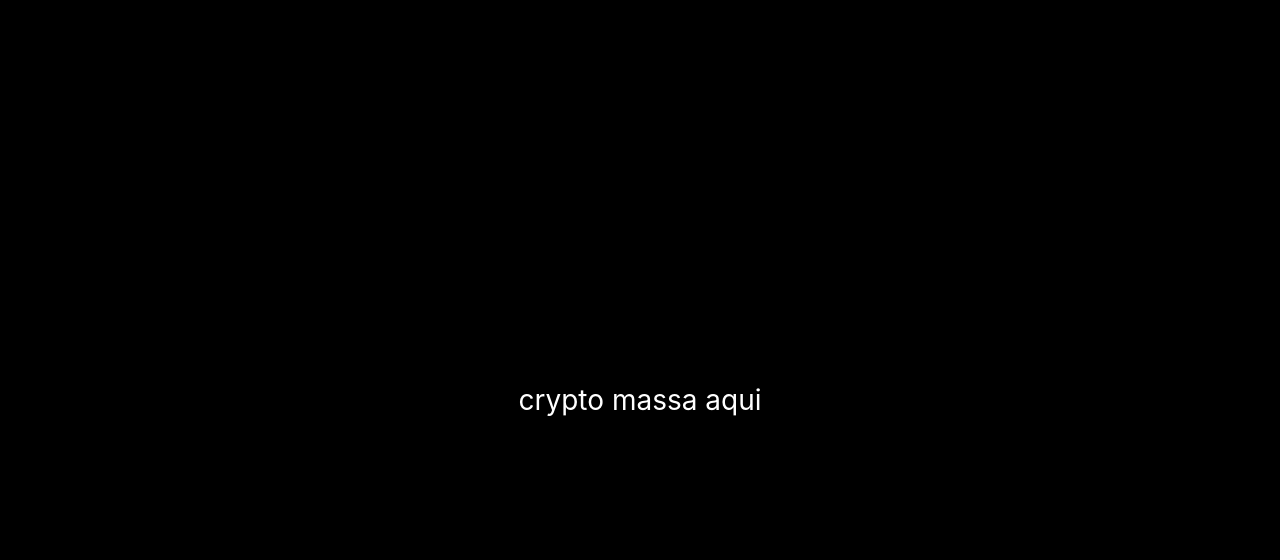
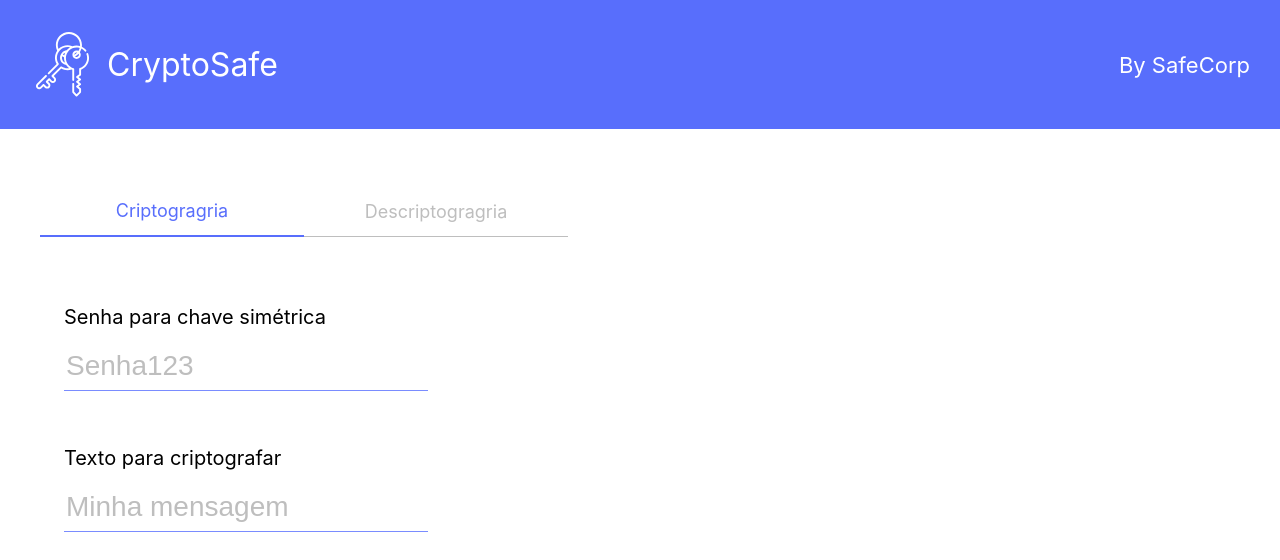
Before and after one commit to LucasRohr/criptografia, a React (Create React App) app: page / in a window 1280 px wide. Shown: the top 560 px of the page. Built offline with nearby package versions, Linux system fonts and the light colour scheme.

Commit message:
Adding base components and page

```diff
--- a/src/components/index.js
+++ b/src/components/index.js
@@ -0,0 +1,2 @@
+export { Input } from './input/input.component'
+export { Tabs } from './tabs/tabs.component'
--- /dev/null
+++ b/src/components/input/input.component.jsx
@@ -0,0 +1,18 @@
+import React from 'react'
+
+import './input.style.scss'
+
+const Input = ({ onValueChange, placeholder, label }) => {
+  const onChangeText = event => {
+    onValueChange(event.target.value)
+  }
+
+  return (
+    <div className="input-container">
+      <span className="input-label">{label}</span>
+      <input className="input-style" type="text" placeholder={placeholder} onChange={onChangeText} />
+    </div>
+  )
+}
+
+export { Input }
--- /dev/null
+++ b/src/components/input/input.style.scss
@@ -0,0 +1,30 @@
+@import '/src/variables.scss';
+
+.input-container {
+  display: flex;
+  flex-direction: column;
+  align-items: flex-start;
+  width: 100%;
+
+  & > .input-label {
+    font-size: 20px;
+    color: $black;
+    line-height: 24px;
+    margin-bottom: 20px;
+  }
+
+  & > .input-style {
+    width: 60%;
+    font-size: 28px;
+    color: $gray;
+    line-height: 28px;
+    border: none;
+    border-bottom: 1px solid $primary-light;
+    outline: none;
+    padding-bottom: 8px;
+
+    &::-webkit-input-placeholder {
+      color: $light-gray;
+    }
+  }
+}
--- /dev/null
+++ b/src/components/tabs/tabs.component.jsx
@@ -0,0 +1,31 @@
+import React, { Fragment } from 'react'
+
+import './tabs.style.scss'
+
+const Tabs = ({ className, options, currentTab, setCurrentTab }) => {
+  const handleTabChange = event => {
+    setCurrentTab(event.target.value)
+  }
+
+  const renderOptions = () =>
+    options.map(({ id, name, value, label }, key) => (
+      <Fragment key={key}>
+        <input
+          className="tab-option-input"
+          type="radio"
+          id={id}
+          name={name}
+          value={value}
+          checked={currentTab === value}
+          onChange={handleTabChange}
+        />
+        <label htmlFor={id} className="tab-option-label">
+          {label}
+        </label>
+      </Fragment>
+    ))
+
+  return <div className={`tabs-container ${className}`}>{renderOptions()}</div>
+}
+
+export { Tabs }
--- /dev/null
+++ b/src/components/tabs/tabs.style.scss
@@ -0,0 +1,48 @@
+@import '/src/variables.scss';
+
+.tabs-container {
+  display: flex;
+  margin: 70px 0 68px 0;
+}
+
+.tab-option-label {
+  width: 240px;
+  display: flex;
+  align-items: center;
+  justify-content: center;
+  font-size: 18px;
+  line-height: 24px;
+  color: $light-gray;
+  background: none;
+  cursor: pointer;
+  text-align: center;
+  padding: 0 12px 12px;
+  border-bottom: 1px solid $light-gray;
+
+  &:hover {
+    transition: 0.2s;
+    color: $primary-light;
+    border-bottom: 2px solid $primary-light;
+  }
+}
+
+.tab-option-input {
+  display: none;
+
+  &:checked {
+    & + .tab-option-label {
+      color: $primary;
+      border-bottom: 2px solid $primary;
+    }
+  }
+}
+
+@media (max-width: 700px) {
+  .tabs-container {
+    width: 100%;
+  }
+
+  .tab-option-label {
+    font-size: 16px;
+  }
+}
--- a/src/index.css
+++ b/src/index.css
@@ -1,19 +1,22 @@
 body {
   margin: 0;
-  font-family: -apple-system, BlinkMacSystemFont, "Segoe UI", "Roboto", "Oxygen", "Ubuntu", "Cantarell", "Fira Sans",
-    "Droid Sans", "Helvetica Neue", sans-serif;
+  font-family: -apple-system, BlinkMacSystemFont, 'Segoe UI', 'Roboto', 'Oxygen', 'Ubuntu', 'Cantarell', 'Fira Sans',
+    'Droid Sans', 'Helvetica Neue', sans-serif;
   -webkit-font-smoothing: antialiased;
   -moz-osx-font-smoothing: grayscale;
   min-height: 100%;
   min-width: 100%;
+  max-width: 100%;
 }
 
 html,
 #root {
   min-height: 100vh;
   min-width: 100vw;
+  max-width: 100vw;
+  overflow-x: hidden;
 }
 
 code {
-  font-family: source-code-pro, Menlo, Monaco, Consolas, "Courier New", monospace;
+  font-family: source-code-pro, Menlo, Monaco, Consolas, 'Courier New', monospace;
 }
--- /dev/null
+++ b/src/pages/main/components/crypt-content/crypt-content.component.jsx
@@ -0,0 +1,23 @@
+import React, { useState } from 'react'
+import { Input } from '../../../../components'
+
+import './crypt-content.style.scss'
+
+const CryptContent = () => {
+  const [password, setPassword] = useState('')
+  const [message, setMessage] = useState('')
+
+  return (
+    <div className="crypt-content-container">
+      <div className="crypt-content-form-section">
+        <Input onValueChange={setPassword} placeholder="Senha123" label="Senha para chave simétrica" />
+
+        <div className="crypt-content-message-input-wrapper">
+          <Input onValueChange={setMessage} placeholder="Minha mensagem" label="Texto para criptografar" />
+        </div>
+      </div>
+    </div>
+  )
+}
+
+export { CryptContent }
--- /dev/null
+++ b/src/pages/main/components/crypt-content/crypt-content.style.scss
@@ -0,0 +1,18 @@
+.crypt-content-container {
+  width: 100%;
+  display: flex;
+  padding: 0 24px;
+  margin-top: 50px;
+
+  & > .crypt-content-form-section {
+    width: 50%;
+    display: flex;
+    flex-direction: column;
+    align-items: flex-start;
+
+    & > .crypt-content-message-input-wrapper {
+      width: 100%;
+      margin: 55px 0;
+    }
+  }
+}
--- /dev/null
+++ b/src/pages/main/components/index.js
@@ -0,0 +1 @@
+export { CryptContent } from './crypt-content/crypt-content.component'
--- a/src/pages/main/main.page.jsx
+++ b/src/pages/main/main.page.jsx
@@ -1,12 +1,60 @@
-import React from "react";
-import "./main.style.scss";
+import React, { useState, useMemo } from 'react'
+import { Tabs } from '../../components'
+import { CryptContent } from './components'
+import KeysIcon from '../../assets/keys.svg'
+
+import './main.style.scss'
+
+const DEFAULT_TAB = 'CRYPT'
 
 const MainPage = () => {
+  const [currentTab, setCurrentTab] = useState(DEFAULT_TAB)
+
+  const tabOptions = useMemo(
+    () => [
+      {
+        id: 'cryptTab',
+        name: 'cryptTab',
+        value: 'CRYPT',
+        label: 'Criptogragria',
+      },
+
+      {
+        id: 'decryptTab',
+        name: 'decryptTab',
+        value: 'DECRYPT',
+        label: 'Descriptogragria',
+      },
+    ],
+    []
+  )
+
+  const contentOptions = useMemo(
+    () => ({
+      CRYPT: <CryptContent />,
+      DECRYPT: null,
+    }),
+    []
+  )
+
   return (
     <div className="main-page-container">
-      <span>crypto massa aqui</span>
+      <div className="main-header">
+        <div className="main-header-logo-container">
+          <img src={KeysIcon} alt="logo" />
+          <span>CryptoSafe</span>
+        </div>
+
+        <span>By SafeCorp</span>
+      </div>
+
+      <div className="main-content">
+        <Tabs options={tabOptions} currentTab={currentTab} setCurrentTab={setCurrentTab} />
+
+        {contentOptions[currentTab]}
+      </div>
     </div>
-  );
-};
+  )
+}
 
-export { MainPage };
+export { MainPage }
--- a/src/pages/main/main.style.scss
+++ b/src/pages/main/main.style.scss
@@ -1,14 +1,45 @@
+@import '/src/variables.scss';
+
 .main-page-container {
   width: 100%;
   min-height: 100vh;
-  background-color: black;
+  background-color: $white;
   display: flex;
-  justify-content: center;
-  align-items: center;
+  flex-direction: column;
 
-  & > span {
-    font-size: 28px;
-    color: white;
-    line-height: 30px;
+  & > .main-header {
+    max-width: 100%;
+    background-color: $primary;
+    display: flex;
+    align-items: center;
+    justify-content: space-between;
+    padding: 32px 30px;
+
+    & > .main-header-logo-container {
+      display: flex;
+      align-items: center;
+
+      & > img {
+        width: 65px;
+        height: 65px;
+      }
+
+      & > span {
+        font-size: 32px;
+        color: $white;
+        line-height: 30px;
+        margin-left: 12px;
+      }
+    }
+
+    & > span {
+      font-size: 22px;
+      color: $white;
+      line-height: 30px;
+    }
+  }
+
+  & > .main-content {
+    padding: 0 40px;
   }
 }
--- /dev/null
+++ b/src/variables.scss
@@ -0,0 +1,21 @@
+// Measures
+$header-height: 80px;
+$border-radius: 4px;
+
+// Colors
+$primary: #586efc;
+$primary-light: #7a8cff;
+$primary-dark: #2845ff;
+$primary-extra-light: #d9edff;
+
+$white: #ffffff;
+$black: #000000;
+$gray: #666666;
+$light-gray: #bebebe;
+$clear-gray: #dfdddd;
+
+$red: #cd1e5a;
+$red-light: #da3f75;
+$red-dark: #a0093e;
+
+$green: #32a04b;
```
Also changed, not shown: src/assets/keys.svg (added).
